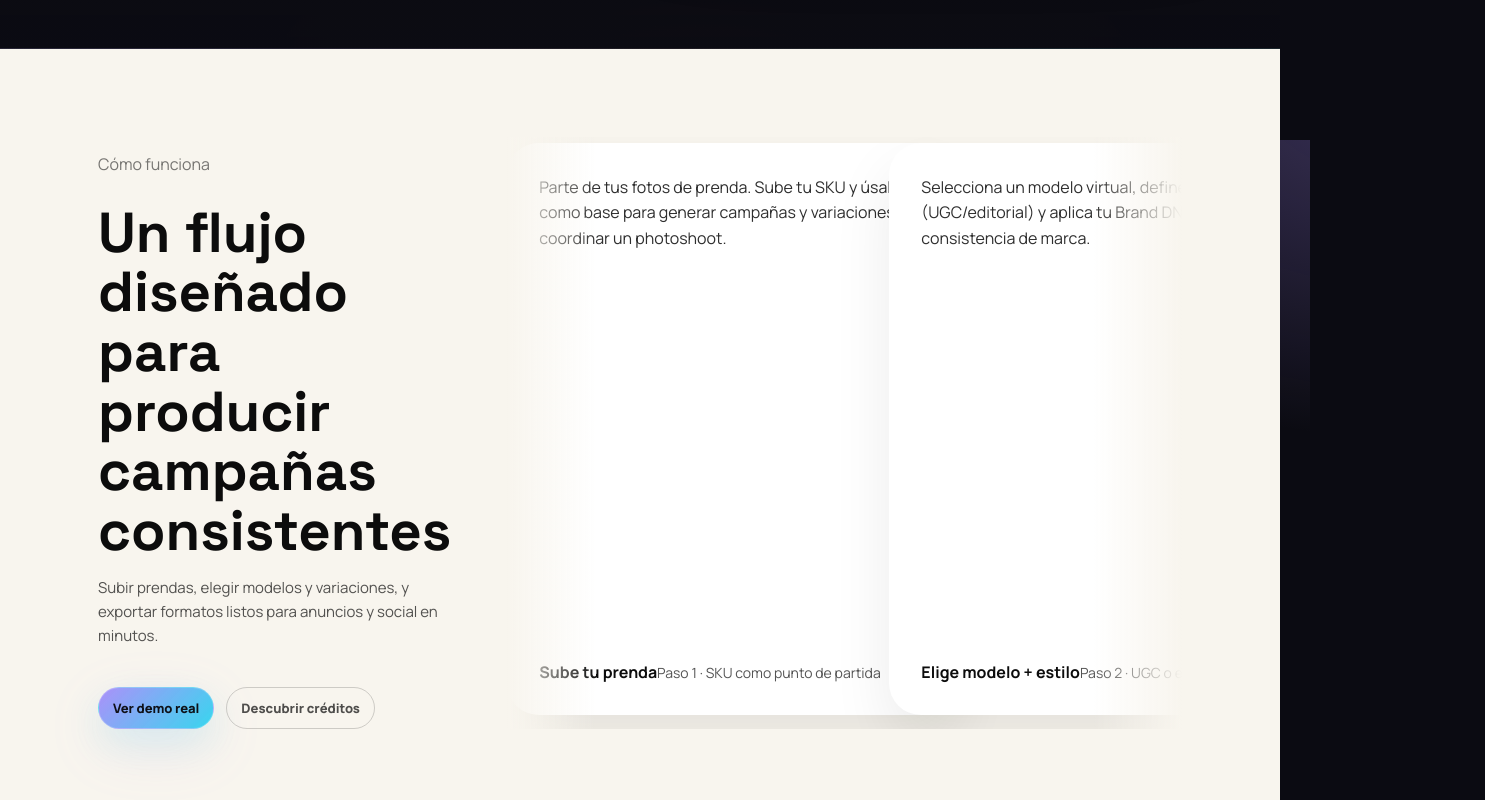
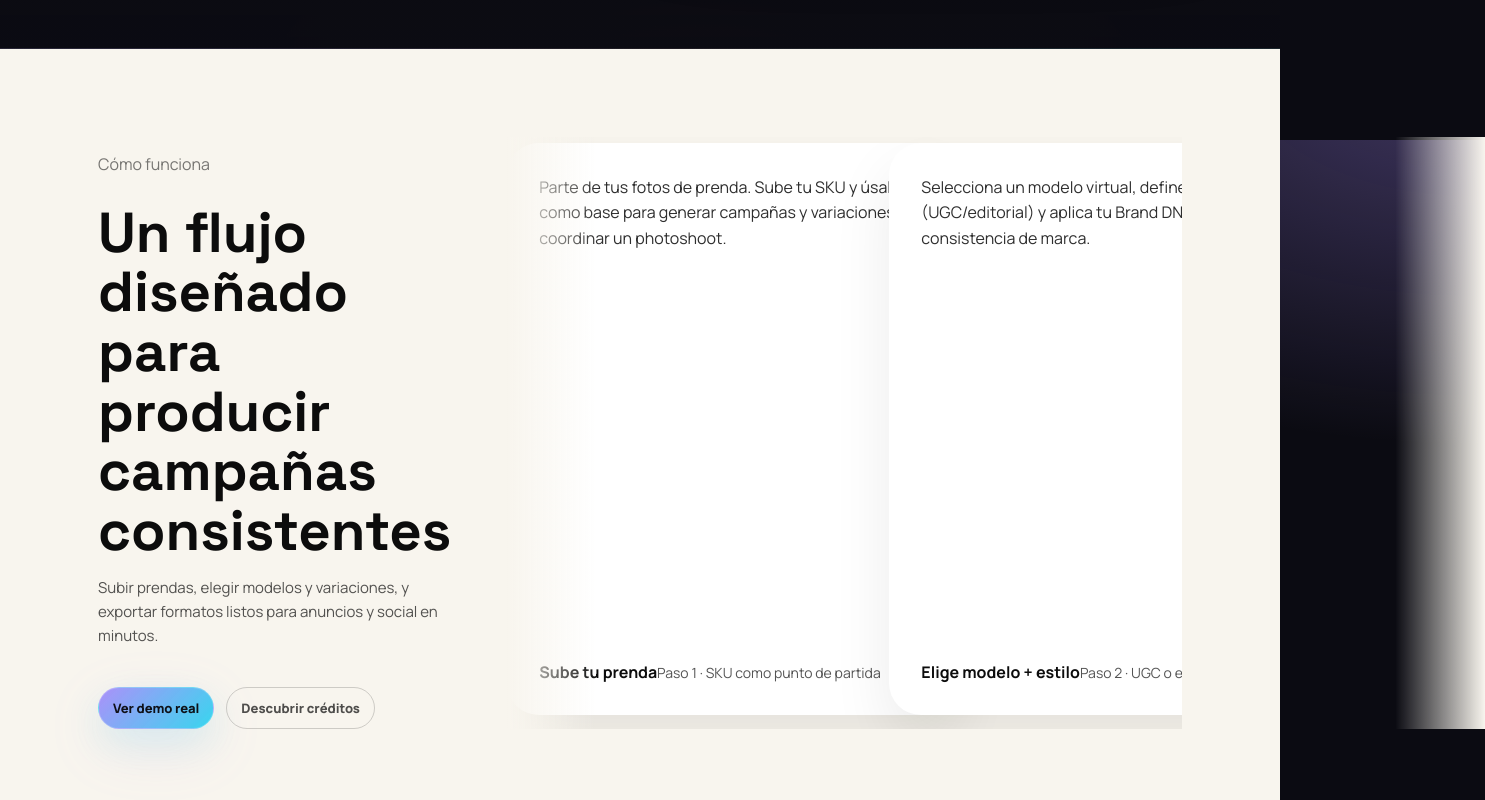
Before and after one commit to Jujo-95/virtual_estudio_web, a React (Vite) app: page / in a window 1280 px wide. Shown: the part 2260-3060 px from the top of the page, 1485 px wide, since content can reach past the window. Built offline with nearby package versions, Linux system fonts and the light colour scheme.

Commit message:
Extend how-it-works rail to right edge

```diff
--- a/src/index.css
+++ b/src/index.css
@@ -666,6 +666,8 @@ input {
   display: grid;
   align-items: stretch;
   overflow: hidden;
+  margin-right: calc(50% - 50vw);
+  padding-right: calc(50vw - 50%);
 }
 
 .vs-how-rail::before,
@@ -780,6 +782,8 @@ input {
 
   .vs-how-rail {
     overflow: visible;
+    margin-right: 0;
+    padding-right: 0;
   }
 
   .vs-how-rail::before,
```
